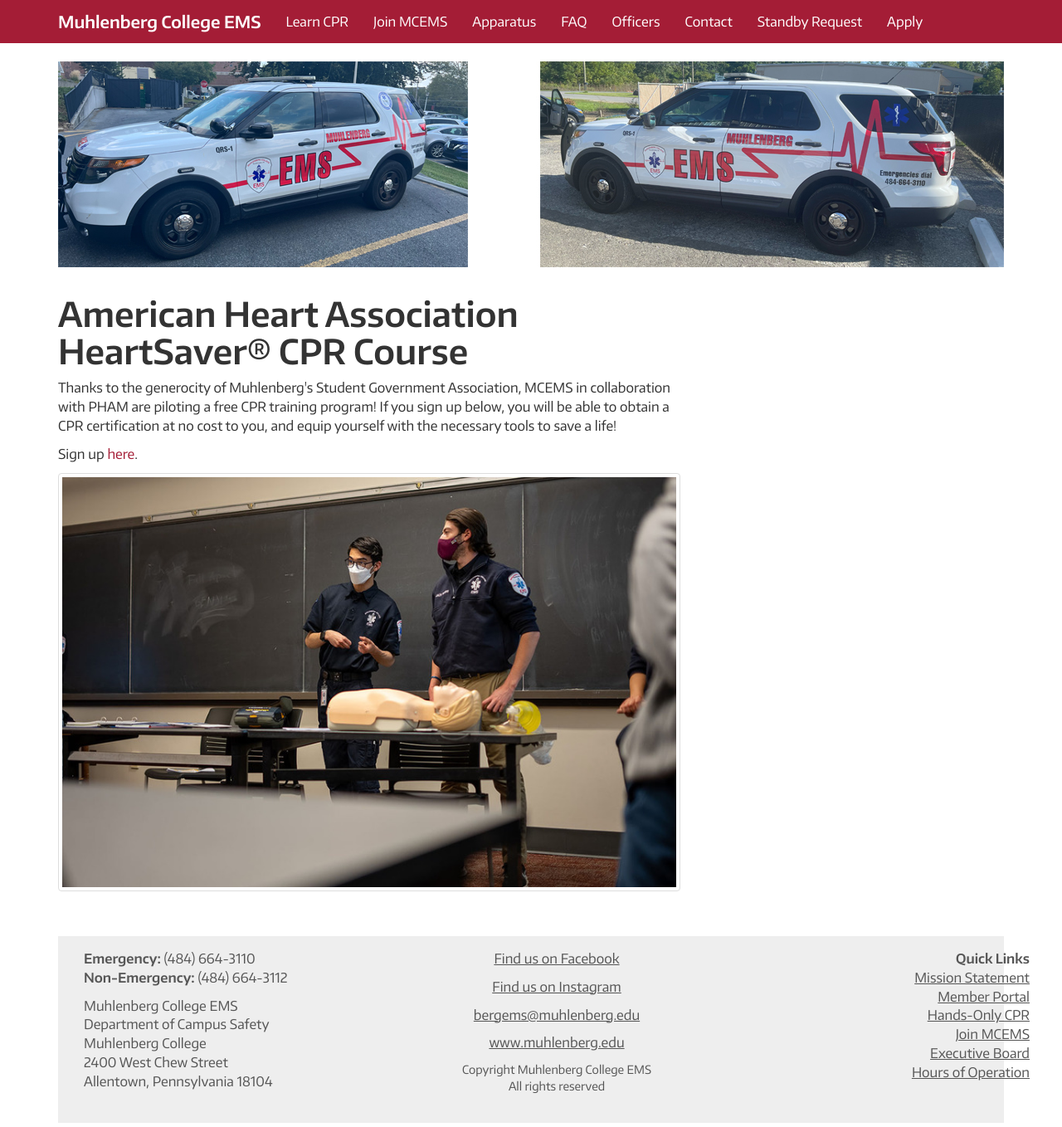
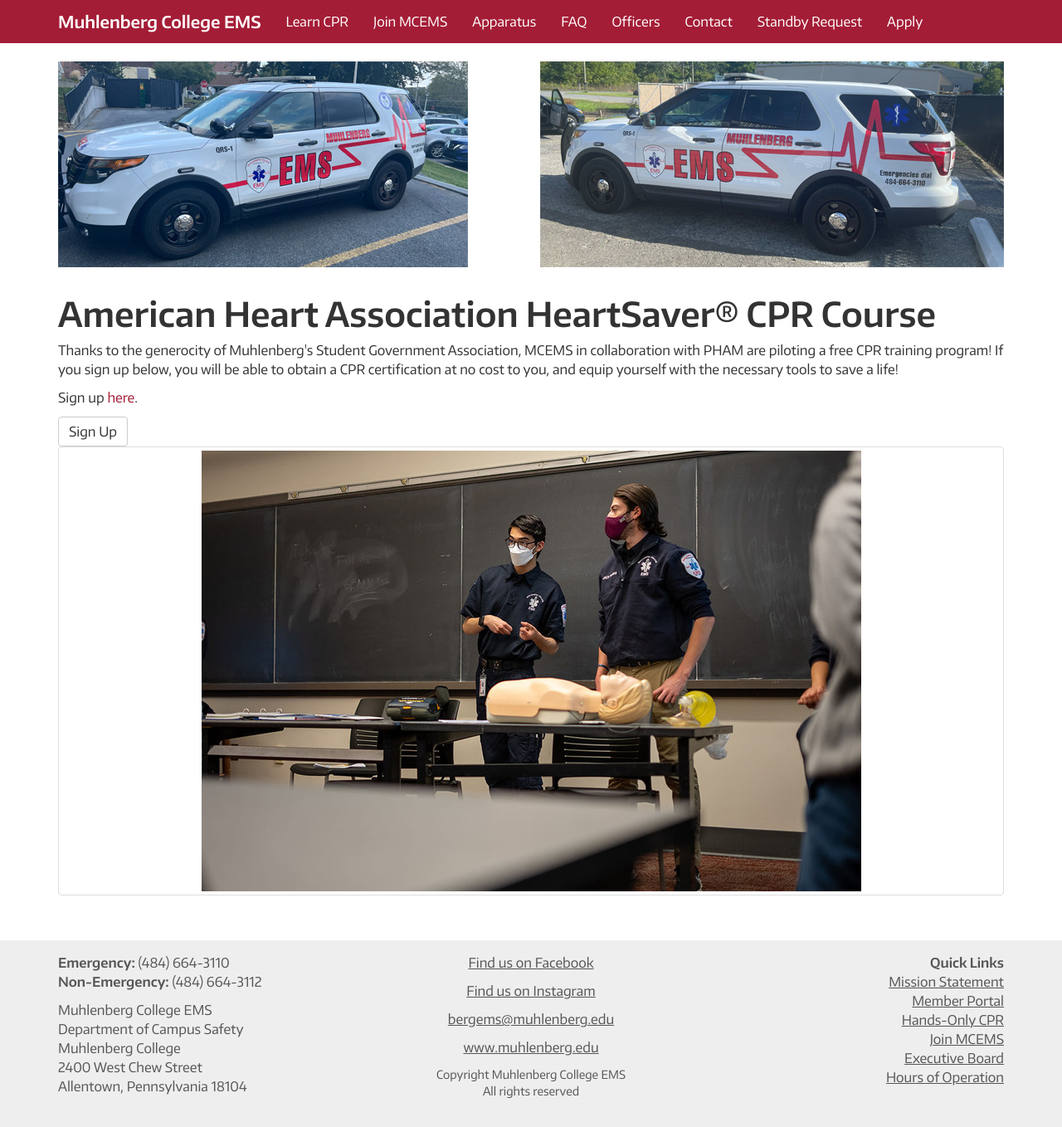
Before and after one commit to MCEMS/www, a Jekyll site: the page built from learn-cpr/index.html, in a window 1280 px wide. Shown: the whole page at 83% size. Built offline with Jekyll 4.4.1, drawn with Linux system fonts in a browser that asks for light colours; nearby versions of some CDN libraries.

Commit message:
Update index.html

```diff
--- a/learn-cpr/index.html
+++ b/learn-cpr/index.html
@@ -5,21 +5,13 @@
 image: https://www.bergems.org/assets/images/cpr_class.jpg
 ---
 
-<div class="row">
-  <div class="col-md-8">
+
     <h1>American Heart Association HeartSaver® CPR Course</h1>
 
     <p>Thanks to the generocity of Muhlenberg's Student Government Association, MCEMS in collaboration with PHAM are piloting a free CPR training program! If you sign up below, you will be able to obtain a CPR certification at no cost to you, and equip yourself with the necessary tools to save a life!</p>
 
     <p>Sign up  <a href="/learn-cpr/signup/">here</a>.</p>
-
+<a href="/learn-cpr/signup/" class="btn btn-default" role="button">Sign Up</a>
     <div class="thumbnail">
       <img src="/assets/images/CPR2021.jpeg">
     </div>
-
-
-  </div>
-  <div class="col-md-4">
-    <h3><a href="/learn-cpr/signup/" Sign Up here</a> </h3>
-
-</div>
```
